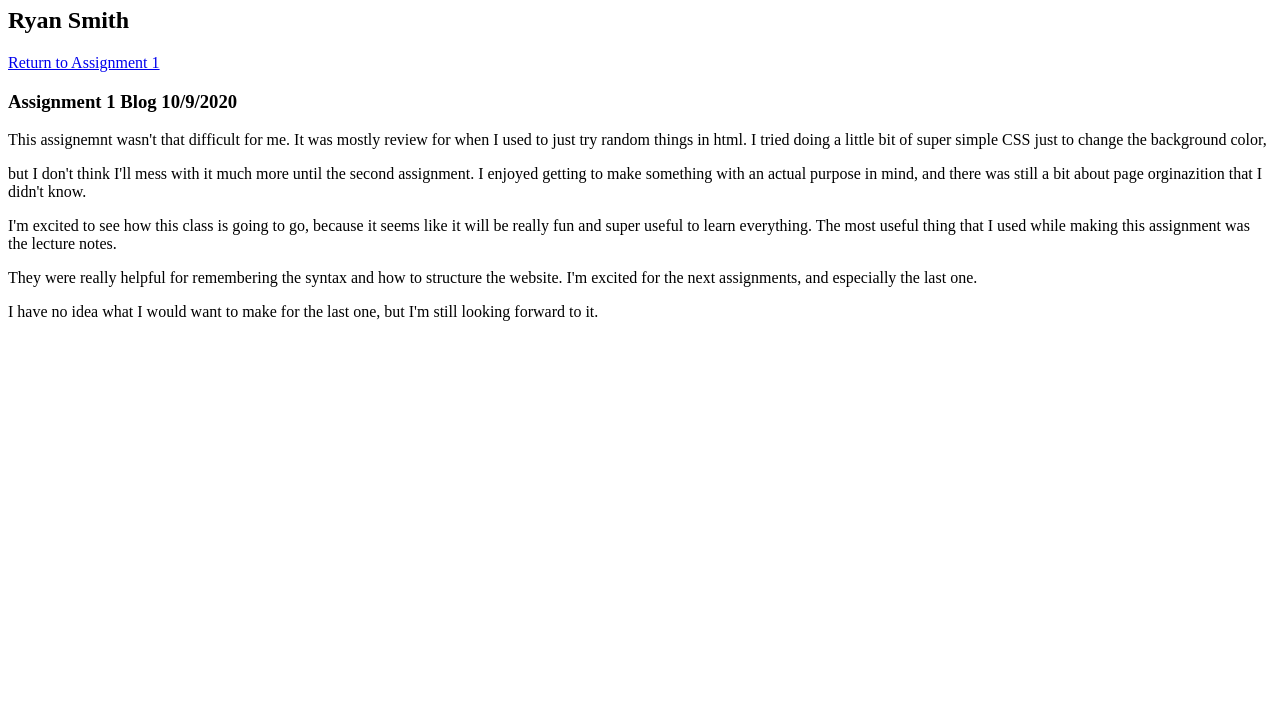
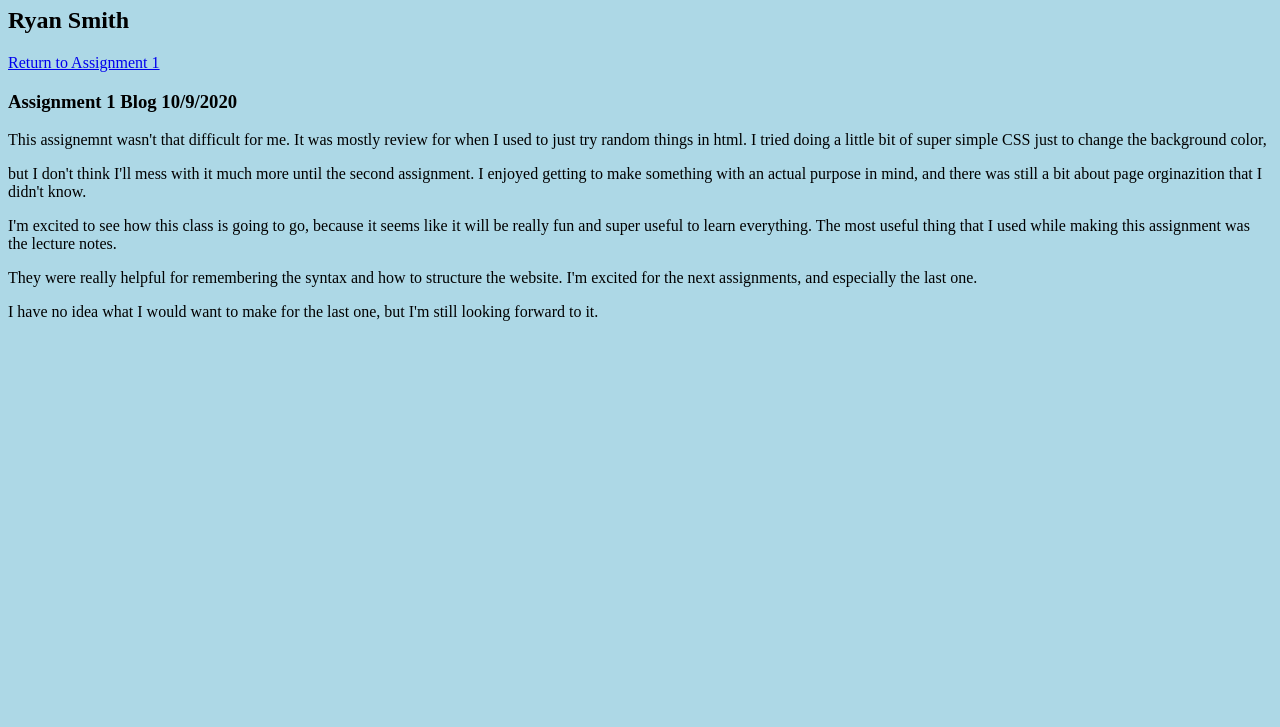
Before and after one commit to Smithry9/Smithry9.github.io, a plain HTML site: page blog.html in a window 1280 px wide. Shown: the part 73-800 px from the top of the page. Drawn offline with Linux system fonts and the light colour scheme.

Commit message:
added link to code blog in index.html, changed blog background color

```diff
--- a/blog.html
+++ b/blog.html
@@ -4,6 +4,11 @@
 <head>
     <meta charset="utf-8" />
     <title>Code Blog</title>
+    <style>
+    body {
+        background-color: lightblue;
+    }
+    </style>
 </head>
 <body>
 <h1>Code Blog</h1>
```
Also changed, not shown: index.html (+1 -0 lines).
